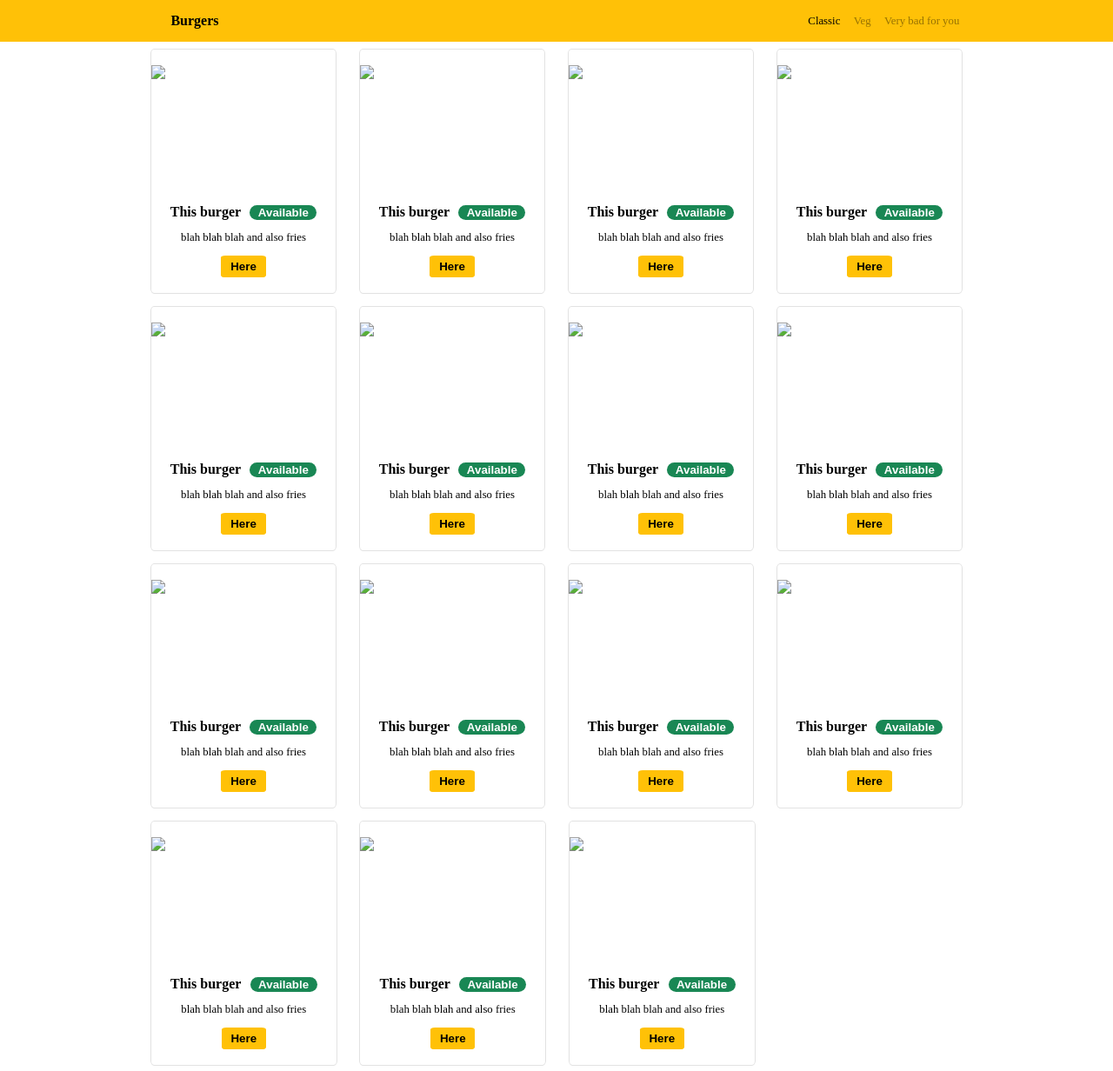
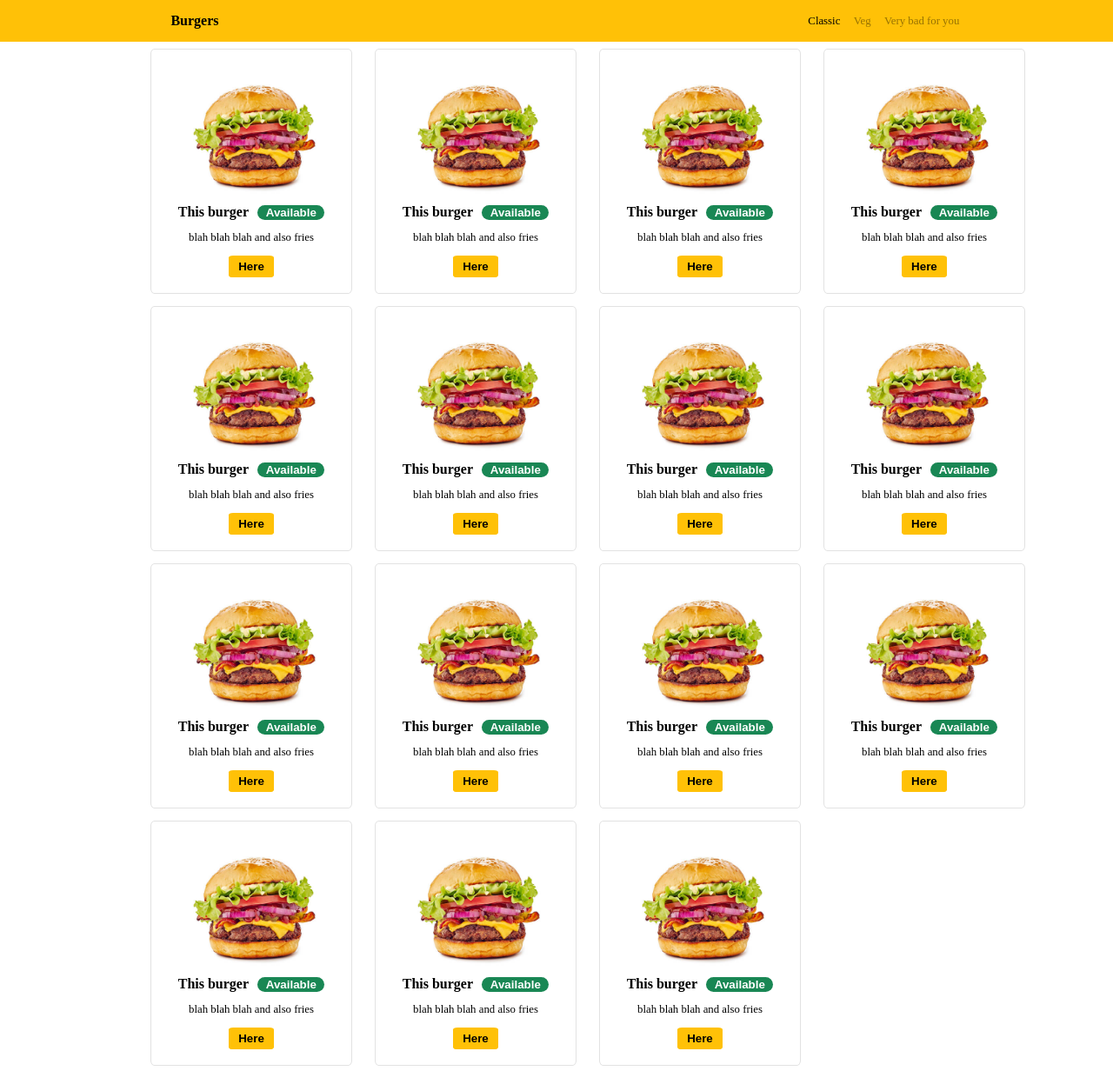
Before and after one commit to arthurperdreau/maquetteBurger, a plain HTML site: page index.html in a window 1280 px wide. Shown: the whole page at 87% size. Drawn offline with Linux system fonts and the light colour scheme.

Commit message:
correction errer photos encore une fois

```diff
--- a/index.html
+++ b/index.html
@@ -30,7 +30,7 @@
     <div class="catalogue">
         <div class="ligne1">
             <div class="boiteABurger">
-                <img class="imageBurger" src="../clonageEvaluation/img.png">
+                <img class="imageBurger" src="../maquetteBurger/img.png">
                 <div class="centrage">
                     <form>
                         <label class="textThisBurger" for="available">This burger</label>
@@ -45,7 +45,7 @@
                 </div>
             </div>
             <div class="boiteABurger">
-                <img class="imageBurger" src="../clonageEvaluation/img.png">
+                <img class="imageBurger" src="../maquetteBurger/img.png">
                 <div class="centrage">
                     <form>
                         <label class="textThisBurger" for="available">This burger</label>
@@ -60,7 +60,7 @@
                 </div>
             </div>
             <div class="boiteABurger">
-                <img class="imageBurger" src="../clonageEvaluation/img.png">
+                <img class="imageBurger" src="../maquetteBurger/img.png">
                 <div class="centrage">
                     <form>
                         <label class="textThisBurger" for="available">This burger</label>
@@ -75,7 +75,7 @@
                 </div>
             </div>
             <div class="boiteABurger">
-                <img class="imageBurger" src="../clonageEvaluation/img.png">
+                <img class="imageBurger" src="../maquetteBurger/img.png">
                 <div class="centrage">
                     <form>
                         <label class="textThisBurger" for="available">This burger</label>
@@ -92,7 +92,7 @@
         </div>
     <div class="ligne1">
         <div class="boiteABurger">
-            <img class="imageBurger" src="../clonageEvaluation/img.png">
+            <img class="imageBurger" src="../maquetteBurger/img.png">
             <div class="centrage">
                 <form>
                     <label class="textThisBurger" for="available">This burger</label>
@@ -107,7 +107,7 @@
             </div>
         </div>
         <div class="boiteABurger">
-            <img class="imageBurger" src="../clonageEvaluation/img.png">
+            <img class="imageBurger" src="../maquetteBurger/img.png">
             <div class="centrage">
                 <form>
                     <label class="textThisBurger" for="available">This burger</label>
@@ -122,7 +122,7 @@
             </div>
         </div>
         <div class="boiteABurger">
-            <img class="imageBurger" src="../clonageEvaluation/img.png">
+            <img class="imageBurger" src="../maquetteBurger/img.png">
             <div class="centrage">
                 <form>
                     <label class="textThisBurger" for="available">This burger</label>
@@ -137,7 +137,7 @@
             </div>
         </div>
         <div class="boiteABurger">
-            <img class="imageBurger" src="../clonageEvaluation/img.png">
+            <img class="imageBurger" src="../maquetteBurger/img.png">
             <div class="centrage">
                 <form>
                     <label class="textThisBurger" for="available">This burger</label>
@@ -154,7 +154,7 @@
     </div>
     <div class="ligne1">
         <div class="boiteABurger">
-            <img class="imageBurger" src="../clonageEvaluation/img.png">
+            <img class="imageBurger" src="../maquetteBurger/img.png">
             <div class="centrage">
                 <form>
                     <label class="textThisBurger" for="available">This burger</label>
@@ -169,7 +169,7 @@
             </div>
         </div>
         <div class="boiteABurger">
-            <img class="imageBurger" src="../clonageEvaluation/img.png">
+            <img class="imageBurger" src="../maquetteBurger/img.png">
             <div class="centrage">
                 <form>
                     <label class="textThisBurger" for="available">This burger</label>
@@ -184,7 +184,7 @@
             </div>
         </div>
         <div class="boiteABurger">
-            <img class="imageBurger" src="../clonageEvaluation/img.png">
+            <img class="imageBurger" src="../maquetteBurger/img.png">
             <div class="centrage">
                 <form>
                     <label class="textThisBurger" for="available">This burger</label>
@@ -199,7 +199,7 @@
             </div>
         </div>
         <div class="boiteABurger">
-            <img class="imageBurger" src="../clonageEvaluation/img.png">
+            <img class="imageBurger" src="../maquetteBurger/img.png">
             <div class="centrage">
                 <form>
                     <label class="textThisBurger" for="available">This burger</label>
@@ -216,7 +216,7 @@
     </div>
     <div class="ligne1">
         <div class="boiteABurger">
-            <img class="imageBurger" src="../clonageEvaluation/img.png">
+            <img class="imageBurger" src="../maquetteBurger/img.png">
             <div class="centrage">
                 <form>
                     <label class="textThisBurger" for="available">This burger</label>
@@ -231,7 +231,7 @@
             </div>
         </div>
         <div class="boiteABurger">
-            <img class="imageBurger" src="../clonageEvaluation/img.png">
+            <img class="imageBurger" src="../maquetteBurger/img.png">
             <div class="centrage">
                 <form>
                     <label class="textThisBurger" for="available">This burger</label>
@@ -246,7 +246,7 @@
             </div>
         </div>
         <div class="boiteABurger">
-            <img class="imageBurger" src="../clonageEvaluation/img.png">
+            <img class="imageBurger" src="../maquetteBurger/img.png">
             <div class="centrage">
                 <form>
                     <label class="textThisBurger" for="available">This burger</label>
```
